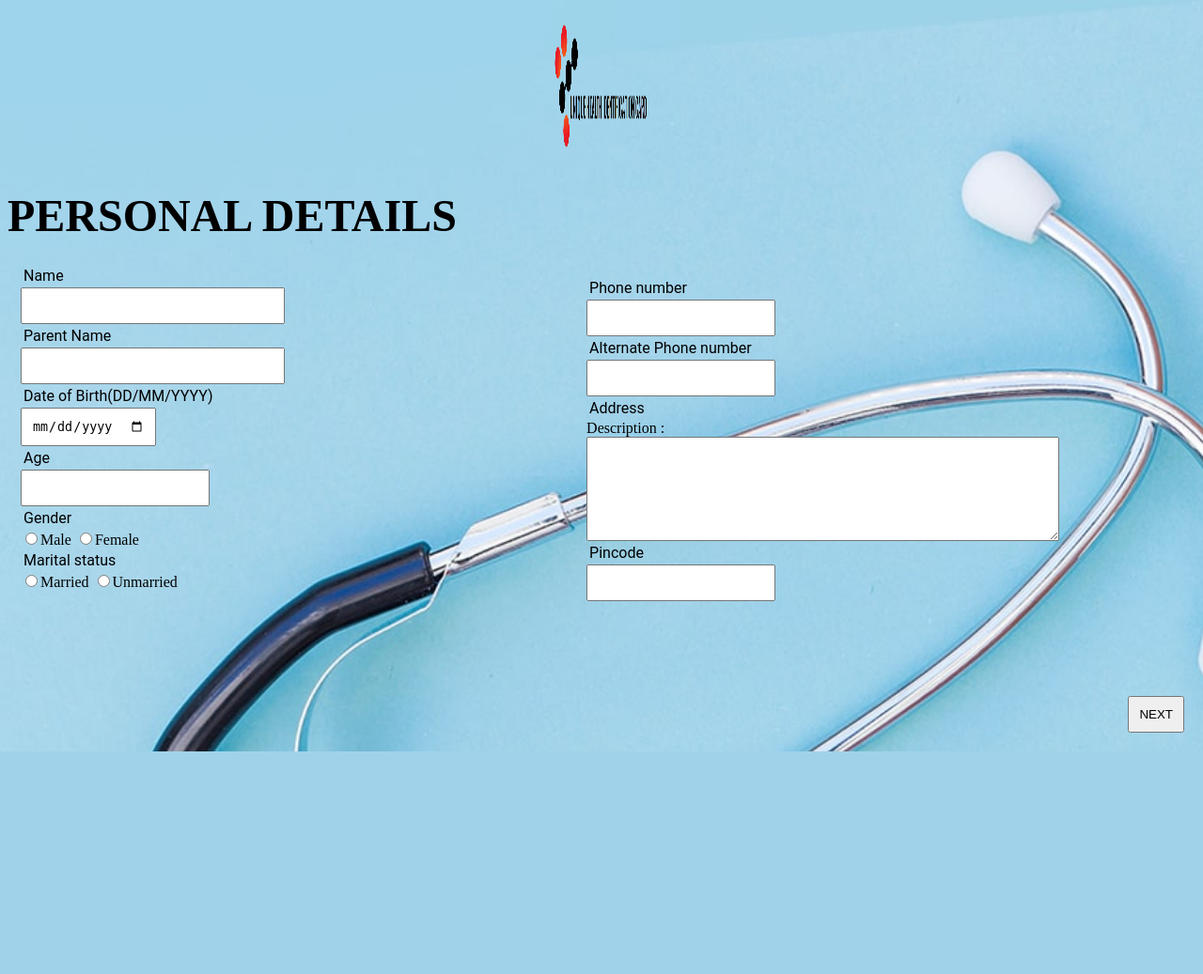
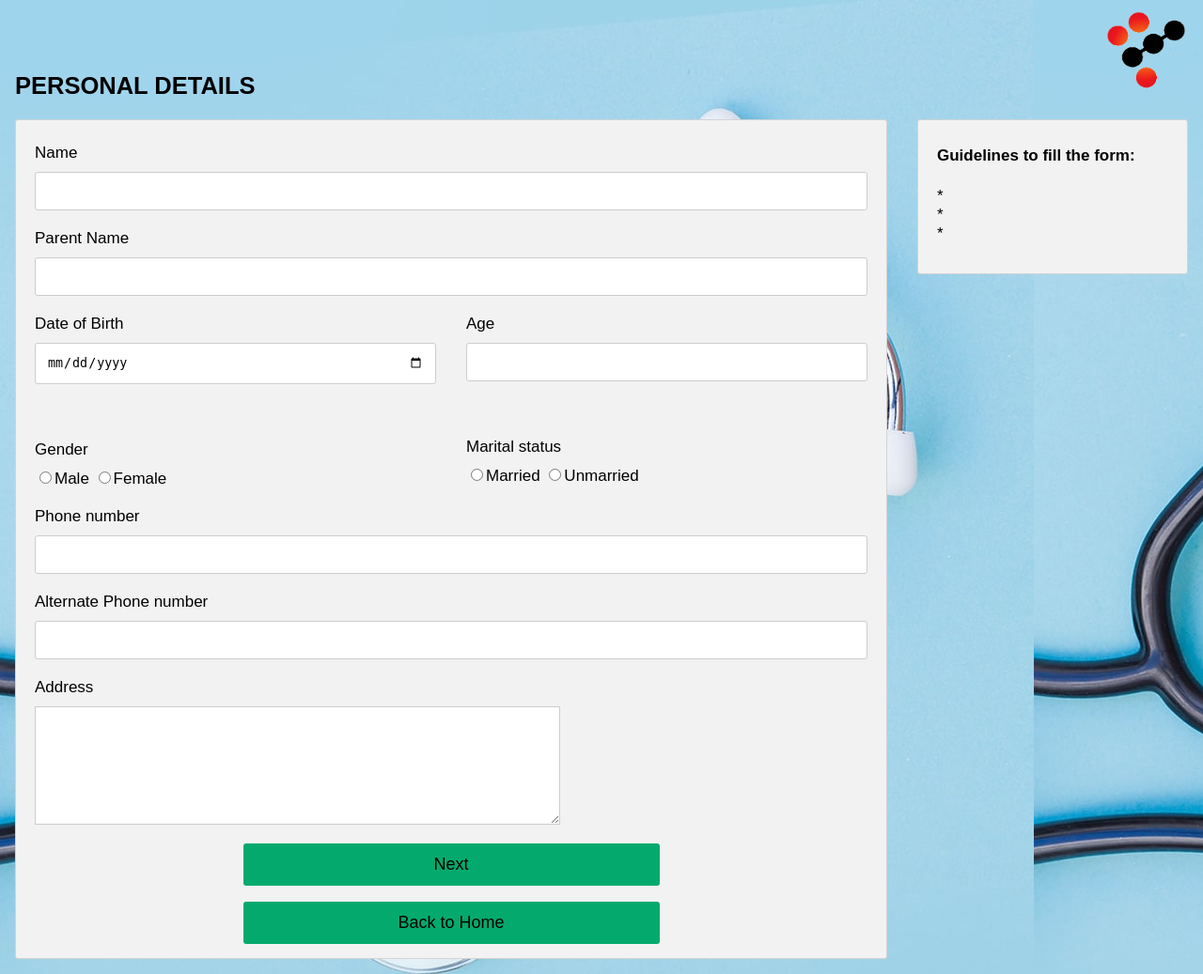
Before and after one commit to rithulaa/uhic, a Django app: template uhic/templates/input1.html in a window 1280 px wide. Shown: the whole page at 94% size. Before the commit the page ends 800 px from the top, so only its background shows below. Run offline with Django 3.2, Linux system fonts and the light colour scheme; the template is opened without the code that fills it, so the values that code supplies are empty.

Commit message:
trial commit 2

```diff
--- a/uhic/templates/input1.html
+++ b/uhic/templates/input1.html
@@ -1,134 +1,195 @@
 {% load static %}
+<html>
+<head>
+<meta name="viewport" content="width=device-width, initial-scale=1">
+<link rel="stylesheet" href="https://cdnjs.cloudflare.com/ajax/libs/font-awesome/4.7.0/css/font-awesome.min.css">
+<style>
+body {
+  background-image: url("{%static '8min.jpg' %}");
+  font-family: Arial;
+  font-size: 17px;
+  padding: 8px;
+}
 
-<html lang="en" xmlns="http://www.w3.org/1999/html" xmlns="http://www.w3.org/1999/html">
-<head>
-    <meta charset="UTF-8">
-    <title>PERSONAL DETAILS</title>
-    <style type="text/css">
-        body{
-            background-image: url("{%static '8min.jpg' %}");
-            background-repeat: no-repeat;
-            background-attachment: fixed;
-            background-size: 1530px;
+* {
+  box-sizing: border-box;
 }
-        main{
-            position:fixed;
-            top:120px;
-            left:410px;
-            width:700px;
-            background-color:gainsboro;
-            align-items:center;
-            border-radius:5%;
+
+.row {
+  display: -ms-flexbox; /* IE10 */
+  display: flex;
+  -ms-flex-wrap: wrap; /* IE10 */
+  flex-wrap: wrap;
+  margin: 0 -16px;
 }
-        .btn-holder {
-            justify-content: flex-end;
-            display: flex;
-            position: fixed;
-            bottom: 20px;
-            right: 20px;
+
+.col-25 {
+  -ms-flex: 25%; /* IE10 */
+  flex: 25%;
 }
-        h4{
-            font-family: Impact;
-            font-size: 35px ;
-            color: black;
+
+.col-50 {
+  -ms-flex: 50%; /* IE10 */
+  flex: 50%;
 }
-        .center {
+
+.col-75 {
+  -ms-flex: 75%; /* IE10 */
+  flex: 75%;
+}
+
+.col-25,
+.col-50,
+.col-75 {
+  padding: 0 16px;
+}
+
+.container {
+  background-color: #f2f2f2;
+  padding: 5px 20px 15px 20px;
+  border: 1px solid lightgrey;
+  border-radius: 3px;
+}
+
+input[type=text] {
+  width: 100%;
+  margin-bottom: 20px;
+  padding: 12px;
+  border: 1px solid #ccc;
+  border-radius: 3px;
+}
+input[type=number] {
+  width: 100%;
+  margin-bottom: 20px;
+  padding: 12px;
+  border: 1px solid #ccc;
+  border-radius: 3px;
+}
+input[type=tel] {
+  width: 100%;
+  margin-bottom: 20px;
+  padding: 12px;
+  border: 1px solid #ccc;
+  border-radius: 3px;
+}
+input[type=date] {
+  width: 100%;
+  margin-bottom: 20px;
+  padding: 12px;
+  border: 1px solid #ccc;
+  border-radius: 3px;
+}
+
+label {
+  margin-bottom: 10px;
   display: block;
-              margin-left: auto;
-              margin-right: auto;
-              width: 50%;
 }
-        label{
-            font-family: Roboto;
-            display: block;
-            padding: 3px;
+
+.btn {
+  background-color: #04AA6D;
+  padding: 12px;
+  border: none;
+  border-radius: 3px;
+  cursor: pointer;
+  font-size: 18px;
+    width:50%;
+    margin: 0 auto;
 }
-        input {
-            padding: 10px;
-            display: inline-block;
+
+.btn:hover {
+  background-color: #45a049;
 }
-        fieldset{
-            width: 47%;
-            display: inline-block;
-            box-sizing: border-box;
-            border: 0;
+
+a {
+  color: #2196F3;
+}
+
+hr {
+  border: 1px solid lightgrey;
+}
+
+span.guidelines{
+  float: right;
+  color: grey;
+}
+
+@media (max-width: 800px) {
+  .row {
+    flex-direction: column-reverse;
+  }
+  .col-25 {
+    margin-bottom: 20px;
+  }
+
 }
 </style>
     <script>
-        function Addattachment()
-        {
-        var entityETC=10007; //entity code
-        var entityID =window.parent.Xrm.Page.data.entity.getId();//to read parent record ID
-        parent.Mscrm.RibbonActions.addFileToRecord(1, entityID)
+<!--function myFunction1() {-->
+<!--  alert("Registered Successfully!");-->
+<!--}-->
+function myFunction() {
+  onclick(history.go(-2));
 }
 </script>
 </head>
+
 <body>
-<img src='{%static "uhicblack.png" %}' alt="logo" class="center" style="height: 175px;width: 100px">
-<h3><font size="25"><b>PERSONAL DETAILS</b> </font> </h3>
-<form action="/users" method="get">
-    <form style="margin:0;padding:0"></form>
-    <fieldset id="f1">
-        <div>
+<img src="{% static 'lg.png' %}" alt="logo" style="height: 100px; width: 110px; position: absolute; top: 0px; right: 0px;">
+<br><br>
+<h2>PERSONAL DETAILS</h2>
+
+<div class="row">
+  <div class="col-75">
+    <div class="container">
+      <form action="input2">
+
+        <div class="row">
+          <div class="col-50"><br>
             <label>Name</label>
             <input id="user_name" name="user[name]" size="30" type="text" />
-        </div>
-
-        <div>
             <label>Parent Name</label>
             <input id="user_parent_name" name="user[parent_name]" size="30" type="text" />
-        </div>
 
-        <div>
-            <label>Date of Birth(DD/MM/YYYY)</label>
-            <input id="dob" name="user[dob]" size="30" type="date" />
-        </div>
-
-       <div>
-            <label>Age</label>
-            <input id="user_age" name="user[user_age]" size="10" type="number" />
-        </div>
-
-        <div>
+            <div class="row">
+              <div class="col-50">
+                <label>Date of Birth</label>
+                <input id="dob" name="user[dob]" size="30" type="date" /><br><br><br>
                 <label>Gender</label>
                 <input type="radio" name="gender" value="male">Male
                 <input type="radio" name="gender" value="female">Female
               </div>
-         <div>
+              <div class="col-50">
+                <label>Age</label>
+                <input id="user_age" name="user[user_age]" size="8" type="number" /><br><br><br>
                 <label>Marital status</label>
                 <input type="radio" name="mstatus" value="married">Married
                 <input type="radio" name="mstatus" value="unmarried">Unmarried
               </div>
-    </fieldset>
-    <fieldset id="f2">
-
-        <div>
-            <label>Phone number</label>
-            <input type="tel" id="phone" name="phone" pattern="[0-9]{2}-[0-9]{4}-[0-9]{4}">
+            </div>
           </div>
 
-       <div>
+          <div class="col-50"><br>
+            <label>Phone number</label>
+            <input type="tel" id="phone" name="phone" pattern="[0-9]{2}-[0-9]{4}-[0-9]{4}"><br>
             <label>Alternate Phone number</label>
-            <input type="tel" id="alt-phone" name="phone" pattern="[0-9]{2}-[0-9]{4}-[0-9]{4}">
+            <input type="tel" id="alt_phone" name="phone" pattern="[0-9]{2}-[0-9]{4}-[0-9]{4}"><br>
+            <label>Address</label>
+            <textarea style="border: 1px solid #ccc;" rows = "8" cols = "67" name = "description"></textarea>
           </div>
-
-        <div>
-            <label>Address</label>
-            Description : <br />
-         <textarea rows = "7" cols = "60" name = "description">
-         </textarea>
+        </div><br>
+            <center><button class="btn" type="submit">Next</button></center>
+        </form>
+            <center><button class="btn" type="submit" onclick="myFunction()">Back to Home</button></center>
     </div>
-
-       <div>
-            <label>Pincode</label>
-            <input id="user_pincode" name="user[user_pincode]" size="6" type="number" />
   </div>
-    </fieldset>
-
-    </form>
-<div class="btn-holder">
-        <a href="{% url 'input2' %}"> <input type="submit" value="NEXT"></a>
-
+  <div class="col-25">
+    <div class="container">
+      <h4>Guidelines to fill the form:<span class="guidelines"></span></h4>
+      <p>*<br>
+      *<br>
+      *</p>
+    </div>
+  </div>
 </div>
 </body>
 </html>
--- a/uhic/templates/signup.html
+++ b/uhic/templates/signup.html
@@ -1,5 +1,5 @@
 {% load static %}
-<html>
+<html lang="en">
 <head>
 <title>LOGIN PAGE</title>
 <style>
@@ -113,9 +113,8 @@
         <div class="form-field d-flex align-items-center"> <span class="far fa-user"></span> <input type="tel" name="mobilenum" id="mobilenum" placeholder="Mobile Number"> </div>
         <div class="form-field d-flex align-items-center"> <span class="fas fa-key"></span> <input type="password" name="password" id="pwd" placeholder="Password"> </div>
         <div class="form-field d-flex align-items-center"> <span class="fas fa-key"></span> <input type="password" name="re-password" id="re-pwd" placeholder="Re-enter your Password"> </div>
-        <button class="btn mt-3">SignUp</button>
     </form>
-    <center><div> Already have an account? <a href="#">Login</a> </div></center>
+        <button type="submit" onclick="history.back()" class="btn mt-3">SignUp</button>
 </div>
 </body>
 </html>
--- a/uhic/uhic/urls.py
+++ b/uhic/uhic/urls.py
@@ -18,18 +18,13 @@ from django.urls import path
 from . import views
 from django.conf.urls.static import static
 from . import settings
-
 urlpatterns = [
-    path('admin/', admin.site.urls),
+    path(r'^admin/$', admin.site.urls),
     path('', views.home),
     path('login/', views.login),
-    path('login/signup/', views.signup, name="signup"),
-    path('login/signup/input1', views.input1, name="input1"),
-    path('login/signup/input1/input2', views.input2, name="input2"),
-    path('login/signup/input1/input2/input3', views.input2, name="input3"),
-    path('login/signup/input1/input2/input3/home', views.home, name="finalhome"),
-    path('login/input1', views.input1, name="input1"),
-    path('login/input1/input2', views.input2, name="input2"),
-    path('login/input1/input2/input3', views.input3, name="input3"),
-    path('login/input1/input2/input3/home', views.home, name="finalhome"),
+    path('login/signup/', views.signup),
+    path('login/input1/', views.input1),
+    path('login/input1/input2/', views.input2),
+    path('register/', views.register),
+    path('register/report/', views.report),
 ] + static(settings.STATIC_URL, document_root=settings.STATIC_ROOT)
```
Also changed, not shown: uhic/templates/home.html (+12 -9 lines), uhic/templates/input2.html (+209 -98 lines), uhic/templates/login.html (+20 -9 lines), uhic/uhic/views.py (+22 -7 lines). Lines whose indentation alone changed are shown as unchanged.
